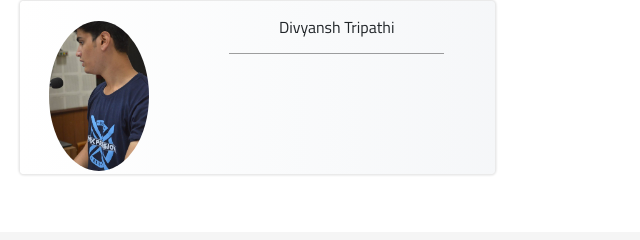
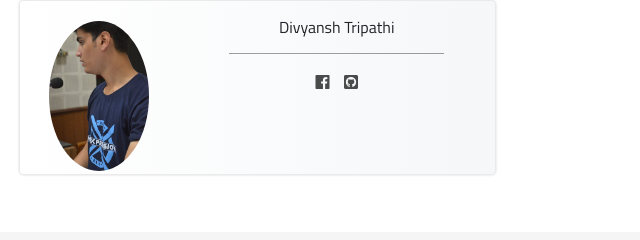
Before and after one commit to Hack-Delhi/Frontend, a website: page index.html in a window 1280 px wide. Shown: the part 4803-5043 px from the top of the page, 640-1280 px from the left. Drawn offline with nearby package versions, Linux system fonts and the light colour scheme.

Commit message:
Issue#9 Resolved
Added social media links for Divyansh in team section

```diff
--- a/index.html
+++ b/index.html
@@ -488,7 +488,8 @@
                             <hr class="card-divider" />
                             <p class="member-bio"></p>
                             <span class="icon-box">
-              <!-- Links for the social media profile -->
+                  <a href="https://www.facebook.com/divyansh.tripathi.9421"><i class="fab fa-facebook icon "></i></a>
+                  <a href="https://github.com/silent-lad"><i class="fab fa-github-square icon github-expert"></i></a>
               </span>
                         </div>
                     </div>
```
